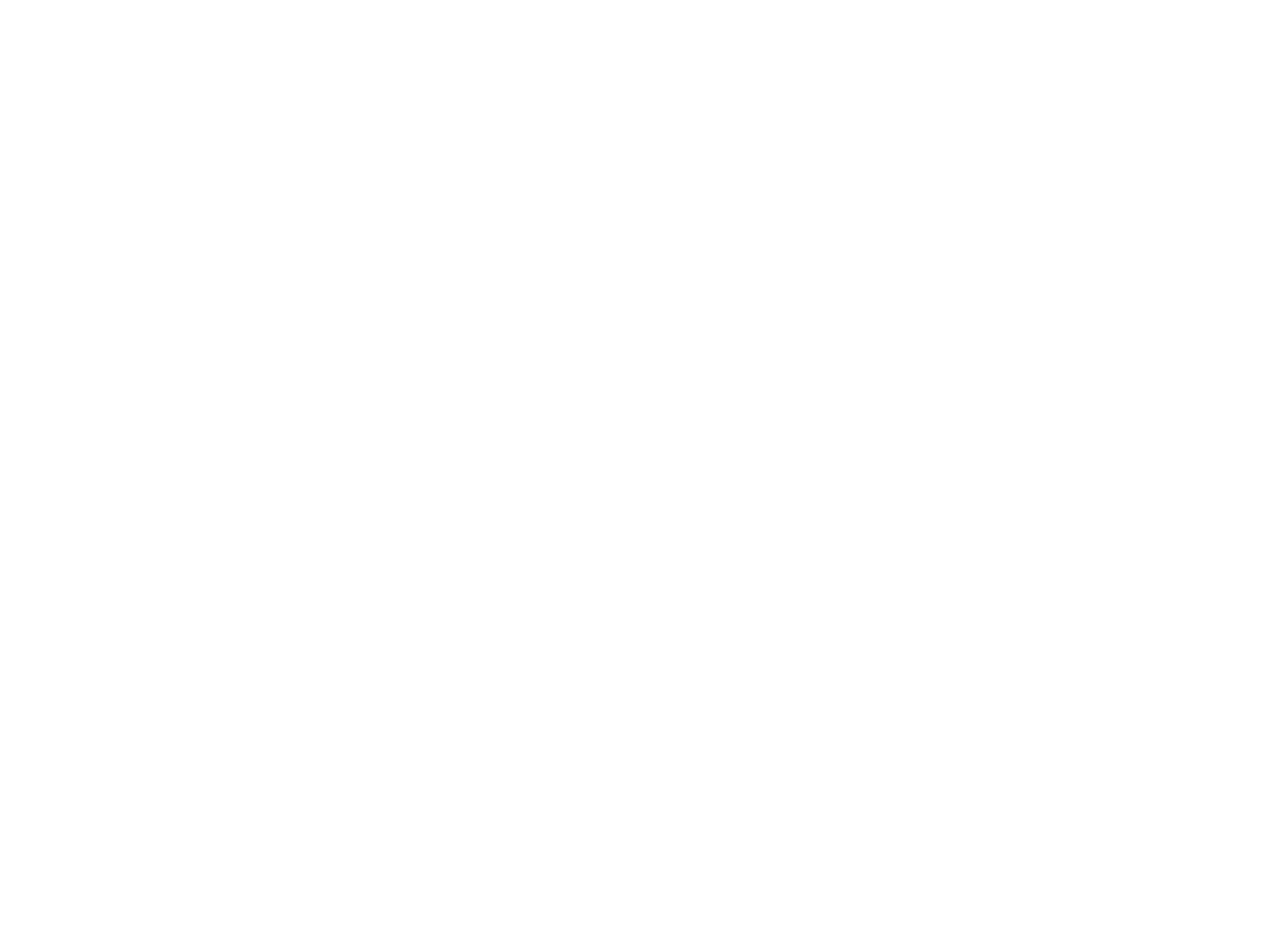
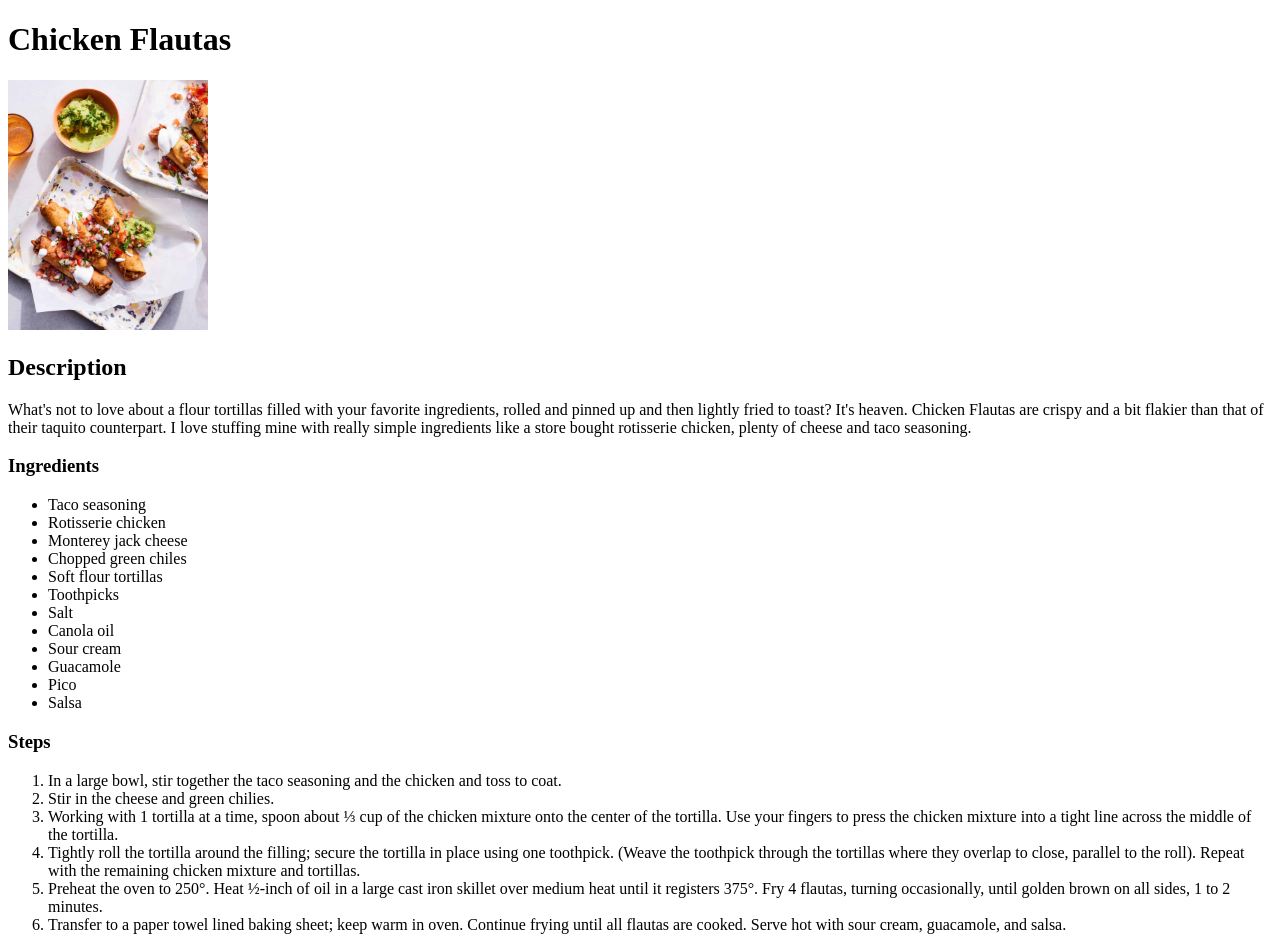
Before and after one commit to Acerax05/odin-recipes, a plain HTML site: page recipes/flautas.html in a window 1280 px wide. Before the commit the page ends 800 px from the top, so only its background shows below. Drawn offline with Linux system fonts and the light colour scheme.

Commit message:
Finish flautas page, fix grammar ls git q quiort help

```diff
--- a/recipes/flautas.html
+++ b/recipes/flautas.html
@@ -0,0 +1,47 @@
+<!DOCTYPE html>
+<html lang="en">
+<head>
+    <meta charset="UTF-8">
+    <title>Chicken Flautas</title>
+</head>
+
+<body>
+    <h1>Chicken Flautas</h1>
+
+    <img src="../images/WGC-Chicken-Flautas-3.jpg"
+    alt="Chicken Flautas" width="200">
+
+    <h2>Description</h2>
+
+    <p>What's not to love about a flour tortillas filled with your favorite ingredients, rolled and pinned up and then lightly fried to toast? It's heaven. Chicken Flautas are crispy and a bit flakier than that of their taquito counterpart. I love stuffing mine with really simple ingredients like a store bought rotisserie chicken, plenty of cheese and taco seasoning. </p>
+
+    <h3>Ingredients</h3>
+
+    <ul>
+        <li>Taco seasoning</li>
+        <li>Rotisserie chicken</li>
+        <li>Monterey jack cheese</li>
+        <li>Chopped green chiles</li>
+        <li>Soft flour tortillas</li>
+        <li>Toothpicks</li>
+        <li>Salt</li>
+        <li>Canola oil</li>
+        <li>Sour cream</li>
+        <li>Guacamole</li>
+        <li>Pico</li>
+        <li>Salsa</li>
+    </ul>
+
+    <h3>Steps</h3>
+
+    <ol>
+        <li>In a large bowl, stir together the taco seasoning and the chicken and toss to coat.</li>
+        <li>Stir in the cheese and green chilies.</li>
+        <li>Working with 1 tortilla at a time, spoon about ⅓ cup of the chicken mixture onto the center of the tortilla. Use your fingers to press the chicken mixture into a tight line across the middle of the tortilla.</li>
+        <li>Tightly roll the tortilla around the filling; secure the tortilla in place using one toothpick. (Weave the toothpick through the tortillas where they overlap to close, parallel to the roll). Repeat with the remaining chicken mixture and tortillas.</li>
+        <li>Preheat the oven to 250°. Heat ½-inch of oil in a large cast iron skillet over medium heat until it registers 375°. Fry 4 flautas, turning occasionally, until golden brown on all sides, 1 to 2 minutes.</li>
+        <li>Transfer to a paper towel lined baking sheet; keep warm in oven. Continue frying until all flautas are cooked. Serve hot with sour cream, guacamole, and salsa.</li>
+    </ol>
+
+</body>
+</html>
```
Also changed, not shown: recipes/peanut-butter-bars.html (+3 -1 lines), recipes/pizza.html (+2 -1 lines).
